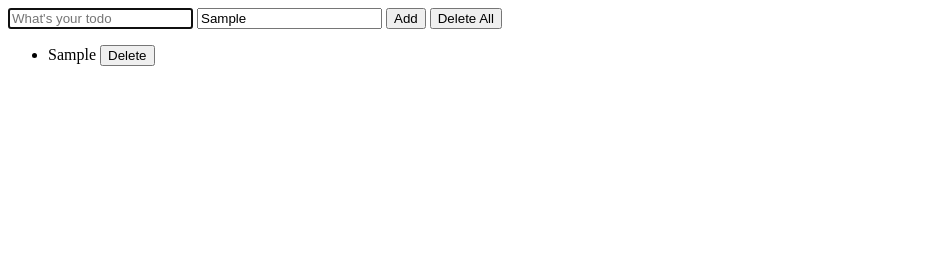
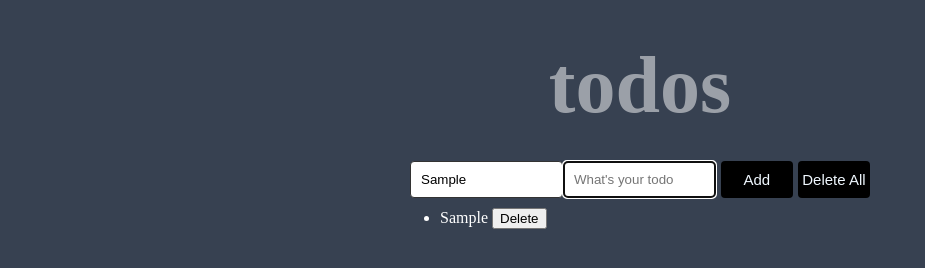
Before and after one commit to Poorvi-3pillar/Javascript, a plain HTML site: page Task1/todo.html in a window 1280 px wide. Both pictures are taken after typing "Sample", "Sample" into the empty fields and a click on the button "Add". Shown: the whole page, without its empty margins (0-925 px from the left). Drawn offline with Linux system fonts and the light colour scheme.

Commit message:
deleteAll and deleteTodo changes made

```diff
--- a/Task1/todo.css
+++ b/Task1/todo.css
@@ -0,0 +1,78 @@
+* {
+	margin: 0;
+	box-sizing: border-box;
+}
+body
+{
+	min-height: 100vh;
+	color: #FFF;
+	background-color: #374151;
+}
+.styl
+{
+        width: 100%;
+        max-width: 500px;
+        margin: 0 auto;
+        padding-left: 10px;
+        padding-right: 10px;
+        /* color: #333; */
+        height: 90vh;
+        margin-top: 5vh;
+        margin-bottom: 5vh;
+        overflow-y: auto;
+        align-items: center;
+}
+.app-title {
+    text-align: center;
+    margin-bottom: 20px;
+    font-size: 80px;
+    opacity: 0.5;
+  }
+
+#todoForm
+{
+
+  display: flex;
+  padding:10px;
+  justify-content:space-between;
+}
+
+input[type="text"] {
+    width:80%;
+    padding:10px;
+    border-radius: 4px;
+    border: 1px solid #333;
+  }
+
+.btn
+{
+    width:40% !important;
+    margin-left:5px ;
+    font-size:15px;
+    display:inline-block;
+    padding:2px;
+    border-radius:4px;
+    border:none;
+    background-color: black;
+    color: aliceblue;
+
+}
+.todo-list {
+    /* margin-left: 50px; */
+    list-style: none;
+    margin-top: 20px;
+    /* align-items: center; */
+}
+
+.text
+{
+    margin-bottom: 10px;
+
+    /* display: flex; */
+    align-items: center;
+    justify-content: space-between;
+    /* flex-grow: 1; */
+    margin-left: 10px;
+    margin-right: 10px;
+     font-size: 22px;
+}
--- a/Task1/todo.html
+++ b/Task1/todo.html
@@ -5,15 +5,19 @@
     <meta http-equiv="X-UA-Compatible" content="IE=edge">
     <meta name="viewport" content="width=device-width, initial-scale=1.0">
     <title>ToDo</title>
+    <link rel="stylesheet" href="./todo.css" />
 </head>
 <body>
+<div class="styl">
+    <h1 class="app-title">todos</h1>
     <form action="" id="todoForm">
+        <input type="text" name="" id="searchBox" placeholder="Search Box">
         <input type="text" name="" id="todoInput" placeholder="What's your todo">
-        <input type="text" name="" id="searchBox" placeholder="Search Box">
-        <button id="button">Add</button>
-        <button class="delete-all">Delete All</button>
+        <button class="btn"id="button">Add</button>
+        <button class="delete-all btn">Delete All</button>
     </form>
     <ul id="todoList"></ul>
+</div>
     <script src="./todo.js"></script>
 </body>
 </html>
--- a/Task1/todo.js
+++ b/Task1/todo.js
@@ -3,29 +3,36 @@ let todoItems = [];
 // This function will create a new todo object with text input,
 //check to see which task is completed and id for remove
 
-
 // Render the todo items
 function renderTodo(todo)
 {
     const list=document.querySelector("#todoList");
+    //select item which todo-id matches
     const item=document.querySelector(`[todo-id='${todo.id}']`);
-
+    //delete the item
     if(todo.deleted)
     {
         item.remove();
         return
     }
+
     const node=document.createElement("li");
+    //create attribute as it uniquely define the key
     node.setAttribute('todo-id',todo.id);
+    //creating delelte btn
     const deleteButton =document.createElement("button");
     deleteButton.classList.add('js-delete-todo');
     deleteButton.innerHTML="Delete"
+    //creating span
     node.innerHTML = `
     <span>${todo.text}</span>
     `;
+    //appending node and btn
     node.appendChild(deleteButton)
     list.appendChild(node)
 }
+
+//function to add item in an array
 function addTodo(text)
 {
     const todo={
@@ -37,16 +44,24 @@ function addTodo(text)
     renderTodo(todo);
 }
 
+
+
+//function to delete each item
 function deleteTodo(id)
 {
-    const index=todoItems.findIndex(item=>item.id===Number(id));
+    const index=todoItems.findIndex(({id})=>id===Number(id));
+    //create an object
     const todo={
         deleted:true,
         ...todoItems[index]
     };
-    todoItems=todoItems.filter(item=>item.id!==Number(id));
+    //create an array after removing the items
+    todoItems=todoItems.filter(({id})=>id!==Number(id));
     renderTodo(todo);
 }
+
+
+
 //Select the form element
 const form = document.querySelector("#todoForm");
 //Add event listener
@@ -58,7 +73,8 @@ add.addEventListener('click',event=>{
     const input=document.querySelector("#todoInput");
     //get value of input and remove whitespaces we can use createNodetext also
     const text=input.value.trim();
-    if(text!=='')
+    //updated from text!=='' to text
+    if(text)
     {
         addTodo(text);
         //reset value after pushing to ''
@@ -68,54 +84,44 @@ add.addEventListener('click',event=>{
     }
 });
 
+
+
+//selecting the delete button
 const list=document.querySelector('#todoList');
 list.addEventListener('click',event=>{
     if(event.target.classList.contains('js-delete-todo'))
     {
         const itemKey=event.target.parentElement;
         deleteTodo(itemKey.getAttribute('todo-id'));
+        //getattribute gives string in retrun
     }
 });
 
+
+//function to delelte all items
 const deleteall=document.querySelector('.delete-all');
 deleteall.addEventListener('click',event=>{
-    todoItems.splice(0);
+    while(todoItems.length>0)
+    {
+        todoItems.pop();//using pop as it is faster
+    }
+    //todoItem.length=0;
+    //todoItems=[];
 })
 
+
+//function to search
 const searchBox = document.getElementById('searchBox');
-
+//selecting search box
 searchBox.addEventListener('input',()=>{
+    //resetting the list
     list.innerHTML="";
     const valueToBeSearched=searchBox.value.trim();
-    todoItems.forEach(item=>{
+    todoItems.map(item=>{
+        //destructuring the object
         const {text} = item;
         if(text.includes(valueToBeSearched)){
             renderTodo(item);
         };
     })
 })
-
-//Second way to do render or display item is
-// function renderTodo() {
-//     var list = document.getElementById('toDoList');
-
-
-//     for (var i = 0; i < todoItems.length; i++) {
-//         var li = document.createElement('li');
-//         var listItem = li.appendChild(document.createTextNode(todoi[i]));
-//         list.appendChild(listItem);
-//     }
-// }
-
-// function remove(todo)
-// {
-//     const removeTask = document.createElement('input');
-//     removeTask.setAttribute('type', 'button');
-//     removeTask.setAttribute("value", "Remove");
-//     removeTask.setAttribute("id", "removeButton");
-//     removeTask.addEventListener('click', function(e) {
-//         .parentNode.removeChild(node);
-//     }, false);
-//     node.appendChild(removeTask);
-
-// }
```
